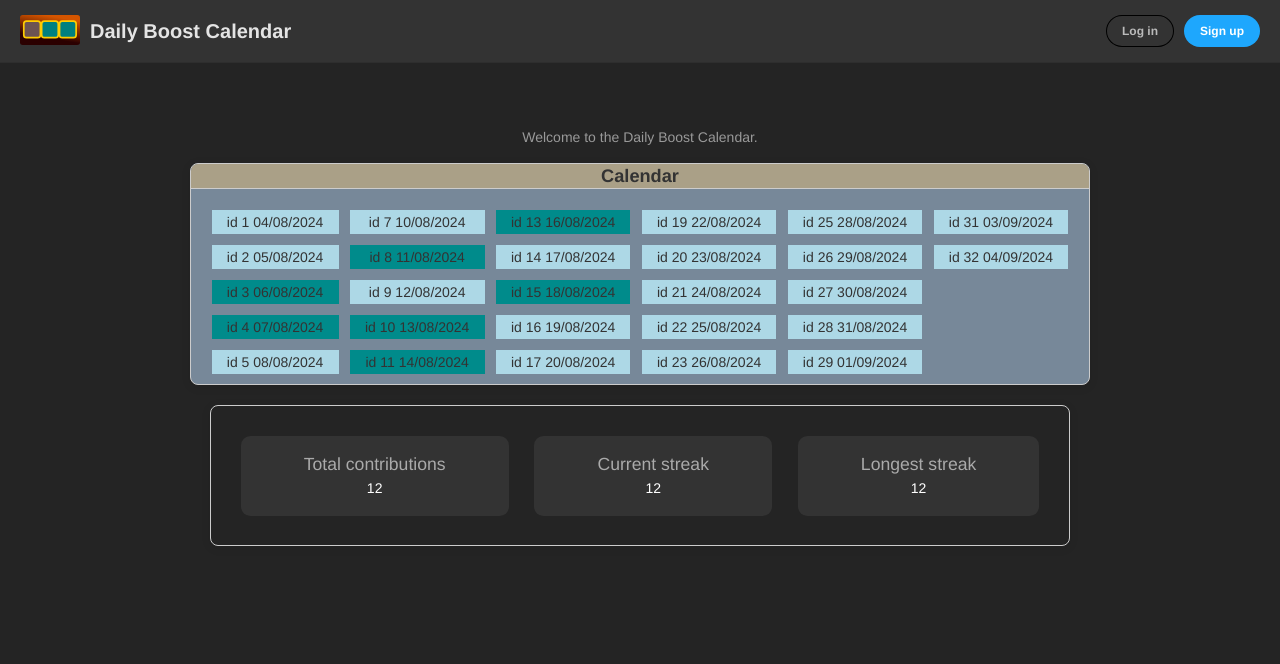
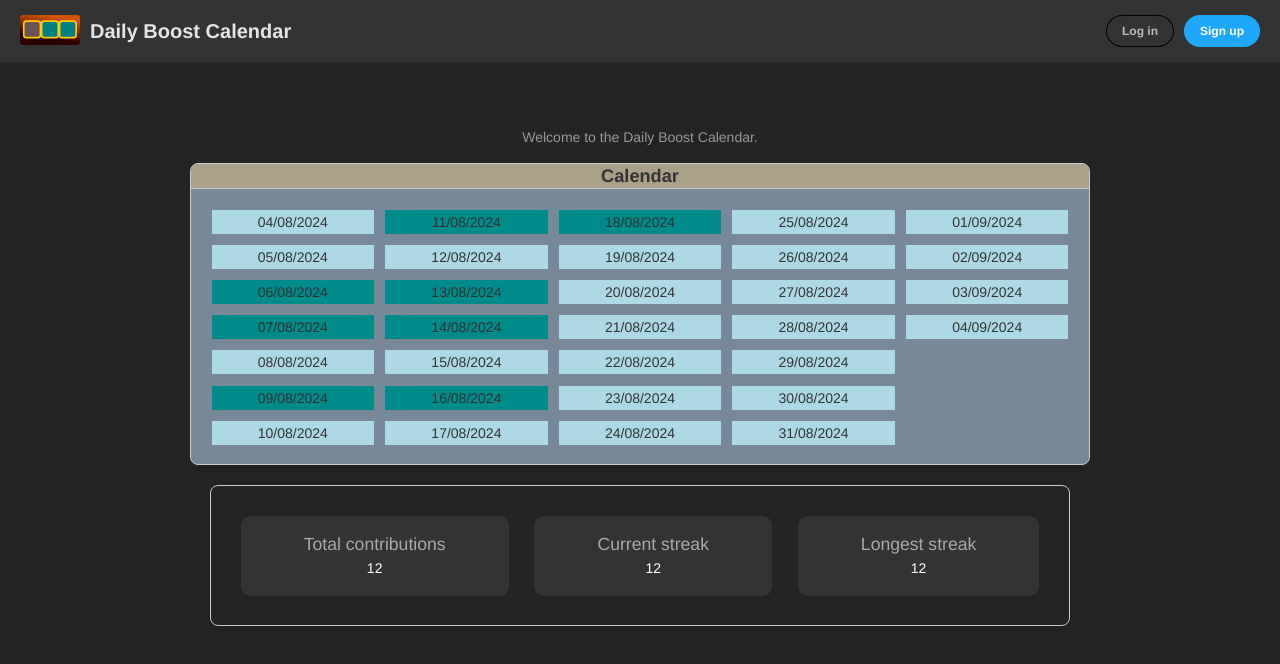
Before and after one commit to darellanodev/daily-boost-calendar, a React (Vite) app: page / in a window 1280 px wide. Shown: the top 664 px of the page. Built offline with nearby package versions, Linux system fonts and the light colour scheme.

Commit message:
#7 remove the ID from the day text display and make a few adjustments to the Calendar styles

```diff
--- a/src/Calendar/calendar.css
+++ b/src/Calendar/calendar.css
@@ -6,7 +6,7 @@
   text-align: center;
   background-color: lightslategray;
   width: 900px;
-  height: 220px;
+  height: 300px;
 }
 
 .calendar-card-header {
@@ -22,7 +22,7 @@
   display: flex;
   flex-direction: column;
   flex-wrap: wrap;
-  height: 100%;
+  height: 250px;
 }
 
 .calendar-card-body > div {
--- a/src/Day/index.tsx
+++ b/src/Day/index.tsx
@@ -11,9 +11,5 @@ interface DayProps {
 
 export const Day: React.FC<DayProps> = ({ day }) => {
   const statusClass = day.completed ? 'day day-completed' : 'day day-incomplete'
-  return (
-    <div className={statusClass}>
-      id {day.id} {day.title}
-    </div>
-  )
+  return <div className={statusClass}>{day.title}</div>
 }
```
